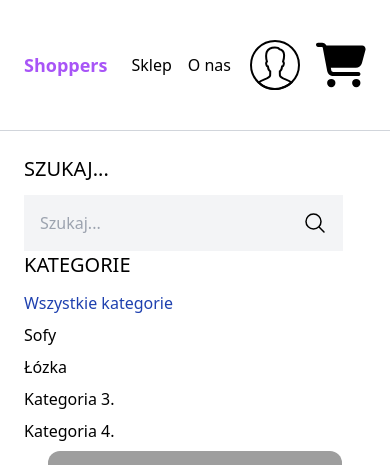
After one commit to dobravaza/shoppers-django, a Django app: page /shop/ in a window 390 px wide. The commit adds this page. Shown: the top 465 px of the page. Run offline with Django 5.2, Linux system fonts and the light colour scheme; data comes from the database, SQL or seed files in the repository; some libraries are stand-ins or nearby versions; grey boxes are pictures that could not be loaded.

Commit message:
Added product search, categories, HTML pages
- Implemented product search functionality to enhance user experience and facilitate efficient product discovery.
- Added product categories, enabling better organization and filtering of products for ease of navigation.
- Created HTML files for category/shop page and product details page, providing a structured layout for displaying product categories and detailed information about individual products.

```diff
--- a/core/templates/core/base.html
+++ b/core/templates/core/base.html
@@ -14,7 +14,7 @@
                 <a href="#" class="text-lg font-semibold text-purple-500">Shoppers</a>
 
                 <ul class="flex items-center space-x-4">
-                    <li><a href="#">Sklep</a></li>
+                    <li><a href="{% url 'shop %'}">Sklep</a></li>
                     <li><a href="#">O nas</a></li>
                 </ul>
             </div>
--- /dev/null
+++ b/core/templates/core/shop.html
@@ -0,0 +1,68 @@
+{% extends 'core/base.html' %}
+
+{% block content %}
+
+
+
+    <div class="max-w-6xl mx-auto py-6 px-6 xl:px-0 flex flex-wrap items-start ">
+        <div class="filters w-full lg:w-1/4">
+            <h3 class="mb-3 text-xl uppercase">Szukaj...</h3>
+
+            <form>
+                <div class="flex">
+                    <input type="text" class="p-4 bg-gray-100 b0rder-0 " placeholder="Szukaj...">
+
+                    <button class="p-4 bg-gray-100 border-0">
+                        <svg xmlns="http://www.w3.org/2000/svg" fill="none" viewBox="0 0 24 24" stroke-width="1.5" stroke="currentColor" class="w-6 h-6">
+                            <path stroke-linecap="round" stroke-linejoin="round" d="m21 21-5.197-5.197m0 0A7.5 7.5 0 1 0 5.196 5.196a7.5 7.5 0 0 0 10.607 10.607Z" />
+                          </svg>
+
+                    </button>
+
+                </div>
+            </form>
+
+            <h3 class="mb-3 text-xl uppercase">Kategorie</h3>
+
+            <ul class="space-y-2">
+                <ul class="space-y-2">
+                    <li><a href="" class="text-blue-800">Wszystkie kategorie</a></li>
+                    <li><a href="" class="text-grey-500">Sofy</li></a></li>
+                    <li><a href="" class="text-grey-500">Łózka</a></li>
+                    <li><a href="" class="text-grey-500">Kategoria 3.</a></li>
+                    <li><a href="" class="text-grey-500">Kategoria 4.</a></li>
+
+                </ul>
+            </ul>
+
+
+        </div>
+
+
+
+        <div class="products flex -mt-4 items-center w-full lg:w-3/4 flex-wrap">
+            {% for product in products %}
+            <div class="w-full md:w-1/3 xl:w-1/4 p-6 ">
+<!-- zdjecie produktu  -->
+<a href="">
+    <img src="https://www.copahost.com/blog/wp-content/uploads/2019/07/imgsize2.png" alt="" class="rounded-xl hover:shadow-lg">
+</a>
+
+                <div class="pt-3 flex items-center justify-between">
+                    <a href="#">{{ product.name }}</a>
+
+                    <a href="#" class="text-purple-500 hover:text-purple-500">       <?xml version="1.0" ?>
+                        <svg xmlns="http://www.w3.org/2000/svg" height="50" width="50" viewBox="0 0 576 512"><!--!Font Awesome Free 6.5.1 by @fontawesome - https://fontawesome.com License - https://fontawesome.com/license/free Copyright 2024 Fonticons, Inc.--><path d="M0 24C0 10.7 10.7 0 24 0H69.5c22 0 41.5 12.8 50.6 32h411c26.3 0 45.5 25 38.6 50.4l-41 152.3c-8.5 31.4-37 53.3-69.5 53.3H170.7l5.4 28.5c2.2 11.3 12.1 19.5 23.6 19.5H488c13.3 0 24 10.7 24 24s-10.7 24-24 24H199.7c-34.6 0-64.3-24.6-70.7-58.5L77.4 54.5c-.7-3.8-4-6.5-7.9-6.5H24C10.7 48 0 37.3 0 24zM128 464a48 48 0 1 1 96 0 48 48 0 1 1 -96 0zm336-48a48 48 0 1 1 0 96 48 48 0 1 1 0-96z"/></svg>
+                    </a>
+                </div>
+
+                <p class="pt-1 text-gray-400">29.99 zł</p>
+            </div>
+            {% endfor %}
+
+
+        </div>
+
+    </div>
+
+    {% endblock %}
--- a/core/views.py
+++ b/core/views.py
@@ -4,3 +4,7 @@ from product.models import Category, Product
 def frontpage(request):
     products = Product.objects.all()[0:8]
     return render(request, 'core/frontpage.html', {'products': products})
+
+def shop(request):
+    products = Product.objects.all()
+    return render(request, 'core/shop.html', {'products': products})
--- a/product/views.py
+++ b/product/views.py
@@ -1,3 +1,4 @@
 from django.shortcuts import render
 
-# Create your views here.
+def product(request):
+    return render(request, 'product/product.html')
--- a/shoppers/urls.py
+++ b/shoppers/urls.py
@@ -1,9 +1,12 @@
 # Version: 1.0
 from django.contrib import admin
 from django.urls import path
-from core.views import frontpage
+from core.views import frontpage, shop
+from product.views import product
 
 urlpatterns = [
     path('', frontpage, name='frontpage'),
+    path('shop/', shop, name='shop'),
+    path('product/', product, name='product'),
     path('admin/', admin.site.urls),
 ]
```
Also changed, not shown: product/templates/product/product.html (added, +26 -0 lines).
